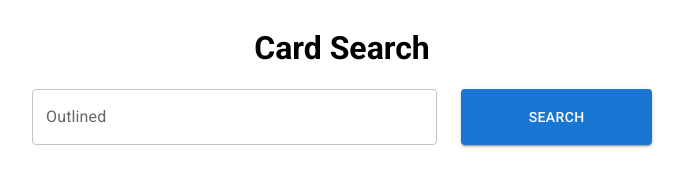
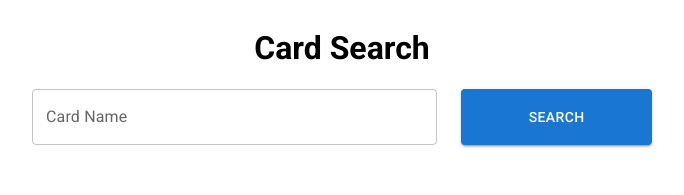
Before and after one commit to The-Briel-Deal/frontend_assessment_alt, a React (Vite) app: page / in a window 1280 px wide. Shown: the top 195 px of the page, without its empty margins (298-982 px from the left). Built offline with nearby package versions, Linux system fonts and the light colour scheme.

Commit message:
Changed label

```diff
--- a/src/components/SearchBar.tsx
+++ b/src/components/SearchBar.tsx
@@ -25,7 +25,7 @@ export default function SearchBar(props: {
             width: 100%;
           `}
           id="outlined-basic"
-          label="Outlined"
+          label="Card Name"
           variant="outlined"
           value={searchBarValue}
           onChange={(e) => {
```
